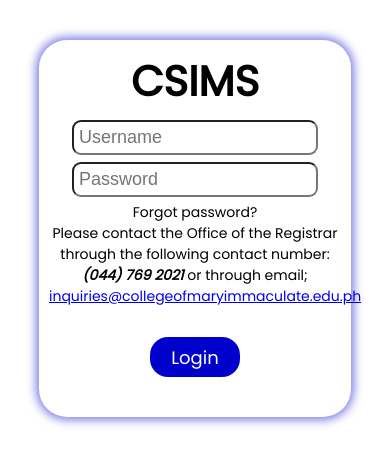
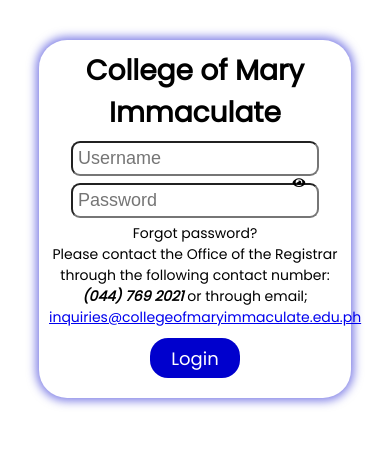
Before and after one commit to wilsterdc/CSIMS, a React (Create React App) app: page / in a window 390 px wide. Shown: the top 464 px of the page. Built offline with nearby package versions, Linux system fonts and the light colour scheme.

Commit message:
:rocket: to the :moon:

```diff
--- a/package.json
+++ b/package.json
@@ -10,6 +10,7 @@
     "json-server": "^0.17.1",
     "react": "^18.2.0",
     "react-dom": "^18.2.0",
+    "react-icons": "^4.7.1",
     "react-router-dom": "^6.8.1",
     "react-scripts": "5.0.1",
     "web-vitals": "^2.1.4"
--- a/src/components/Home.js
+++ b/src/components/Home.js
@@ -14,9 +14,6 @@
       <h1>Welcome</h1>
       <p>You have successfully logged in!</p>
       <button onClick = {handleLogout}>Logout</button>
-      {/* {loggedIn && (
-        <button onClick = {handleLogout}>Logout</button>
-      )} */}
       <a href = '/profile'>Profile</a>
     </div>
   )
--- a/src/components/Login.css
+++ b/src/components/Login.css
@@ -11,14 +11,13 @@
 }
 
 .cover {
-    position: absolute;
+    position: relative;
     width: 350px;
     height: 370px;
     box-shadow: 0 0 10px 3px rgb(0, 0, 205, 0.5);
     border-radius: 1em;
     padding: 10px;
     margin: 160px 230px;
-    position: relative;
     float: right;
     text-align: center;
     font-size: 28px;
@@ -28,10 +27,15 @@
 }
 
 .login-input {
+    position: relative;
     font-size: 18px;
     padding: 5px;
     border-radius: 0.5em;
 }
+
+/* .login-input input[type = 'password'] {
+    padding-right: 36px;
+} */
 
 .login-input:focus {
     border: 3px solid #0000cd;
@@ -42,7 +46,7 @@
     color: white;
     width: 90px;
     height: 40px;
-    margin: 30px auto;
+    margin: 10px auto;
     background: #0000cd;
     border: none;
     cursor: pointer;
@@ -54,6 +58,16 @@
 
 .login-btn:active {
     transform: scale(0.95)
+}
+
+.pass-btn {
+    position: absolute;
+    right: 70px;
+    top: 154px;
+    transform: translateX(10%);
+    background-color: transparent;
+    border: none;
+    cursor: pointer;
 }
 
 .reset {
@@ -84,4 +98,13 @@
         flex-direction: column; */
 
     }
+
+    .login-input {
+        width: 85%;
+    }
+
+    .pass-btn {
+        right: 15%;
+        top: 38%;
+    }
   }
--- a/src/components/Login.js
+++ b/src/components/Login.js
@@ -1,4 +1,5 @@
 import { useState } from 'react'
+import { FaEye, FaEyeSlash } from 'react-icons/fa'
 import './Login.css'
 
 const Login = () => {
@@ -6,6 +7,11 @@
     const [password, setPassword] = useState('');
     const [error, setError] = useState('');
     const [successful, setSuccessful] = useState('');
+    const [showPassword, setShowPassword] = useState(false);
+
+    const toggleShowPassword = () => {
+        setShowPassword(!showPassword);
+    };
 
     const handleSubmit = async (e) => {
         e.preventDefault();
@@ -60,23 +66,27 @@
   return (
     <div>
         <div className = 'cover'>
-            <h2>CSIMS</h2>
+            <h4>College of Mary Immaculate</h4>
             <form onSubmit = {handleSubmit}>
                 <div>
                     <input
                         className = 'login-input'
-                        type = 'text' placeholder = 'Username'
+                        type = 'text'
+                        placeholder = 'Username'
                         value = {username}
-                        onChange = {(e) => setUsername(e.target.value)}
-                        ></input>
+                        onChange = {(e) => setUsername(e.target.value)} />
                 </div>
                 <div>
                     <input
                         className = 'login-input'
-                        type = 'password' placeholder = 'Password'
+                        type = {showPassword ? 'text' : 'password'}
+                        placeholder = 'Password'
                         value = {password}
-                        onChange = {(e) => setPassword(e.target.value)}
-                        ></input>
+                        onChange = {(e) => setPassword(e.target.value)} />
+                    <button
+                        className = 'pass-btn'
+                        type = 'button'
+                        onClick = {toggleShowPassword}>{showPassword ? <FaEyeSlash /> : <FaEye />}</button>
                 </div>
                 <div>
                     {successful ? (<p id = 'success'>{successful}</p>) :
```
Also changed, not shown: 1 other file (tests, documents, lock files or other folders).
